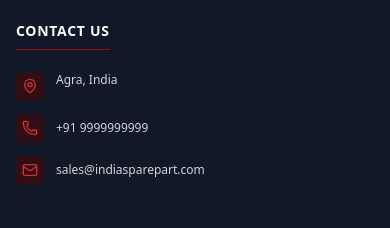
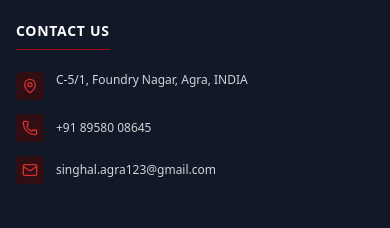
Before and after one commit to TECHHimanshu1/engine, a React (Vite) app: page / in a window 390 px wide. Shown: the part 9519-9747 px from the top of the page. Built offline with nearby package versions, Linux system fonts and the light colour scheme.

Commit message:
Update official factory address, phone, WhatsApp and email contact details

```diff
--- a/src/config.ts
+++ b/src/config.ts
@@ -4,10 +4,10 @@ export const companyConfig = {
   brandName: "Singhal Industrial Corporation",
   tagline: "Your trusted partner for high quality auto and agricultural spare parts.",
   subtitle: "Manufacturer of Cylinder Liners, Pistons & Engine Valves. We are one of the leading engine parts manufacturers & exporters, serving automotive OEMs and aftermarket customers around the world with decades of excellence in customer service.",
-  email: "sales@indiasparepart.com",
-  phone: "+91 9999999999",
-  whatsapp: "+91 9999999999",
-  address: "Agra, India",
+  email: "singhal.agra123@gmail.com",
+  phone: "+91 89580 08645",
+  whatsapp: "+91 89580 08645",
+  address: "C-5/1, Foundry Nagar, Agra, INDIA",
   established: "1966",
   moq: "300 pieces",
   countriesServed: "45+",
```
